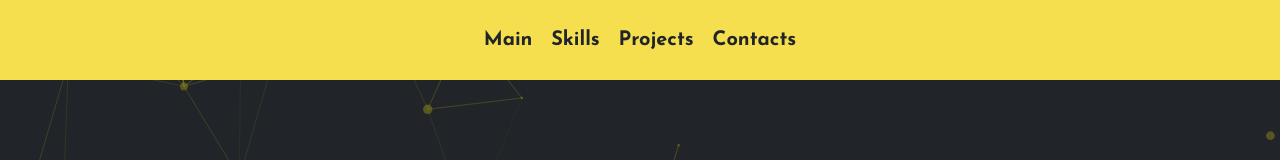
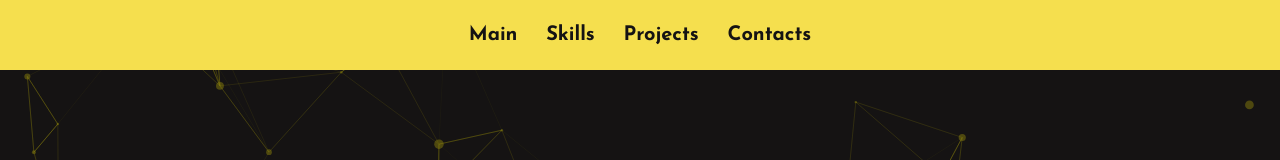
Before and after one commit to Sene4kaaa/portfolio, a React (Create React App) app: page / in a window 1280 px wide. Shown: the top 160 px of the page. Built offline with nearby package versions, Linux system fonts and the light colour scheme.

Commit message:
Refactoring code

```diff
--- a/src/App.tsx
+++ b/src/App.tsx
@@ -14,7 +14,7 @@ function App() {
             <Header/>
             <Main/>
             <Skills/>
-            {/*<Projects/>*/}
+            <Projects/>
             {/*<RemoteWork/>*/}
             <Contacts/>
             <Footer/>
--- a/src/common/styles/sass/Variables.scss
+++ b/src/common/styles/sass/Variables.scss
@@ -1,7 +1,7 @@
 $textColor: #fff;
 $primaryColor:  #f5df4e;
-$bgColor:  #212529;
-$bgSecondColor: #343a40;
+$bgColor: #151313;
+$bgSecondColor: #161618;
 $bgHeaderColor:  #f5df4e;
 
 $textFontFamily: 'Poppins', sans-serif;
--- a/src/components/Header/Header.module.scss
+++ b/src/components/Header/Header.module.scss
@@ -4,7 +4,7 @@
 
   z-index: 1;
   width: 100%;
-  height: 80px;
+  height: 70px;
   background-color: $bgHeaderColor;
   display: flex;
   justify-content: center;
--- a/src/components/Nav/Nav.module.scss
+++ b/src/components/Nav/Nav.module.scss
@@ -2,9 +2,10 @@
 @import "src/common/styles/sass/Mixins";
 
 .nav {
-  width: 350px;
+  width: 400px;
   display: flex;
   justify-content: space-evenly;
+
 
 
   & a {
@@ -16,10 +17,10 @@
 
 
   :hover {
-    transform: scale(1.2);
+    transform: scale(1.5);
   }
 
   .active {
-    transform: scale(1.2);
+    transform: scale(1.5);
   }
 }
```
